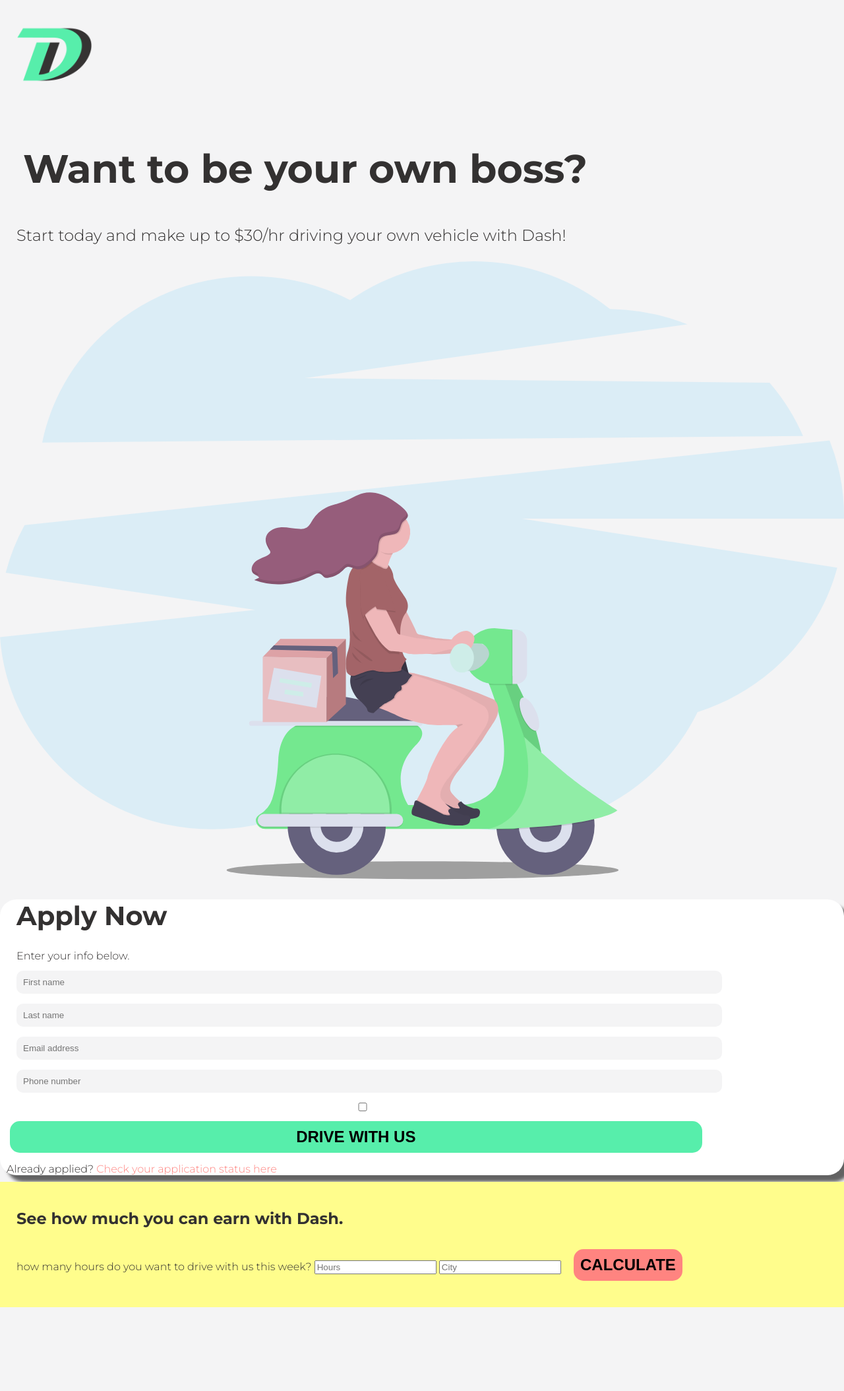
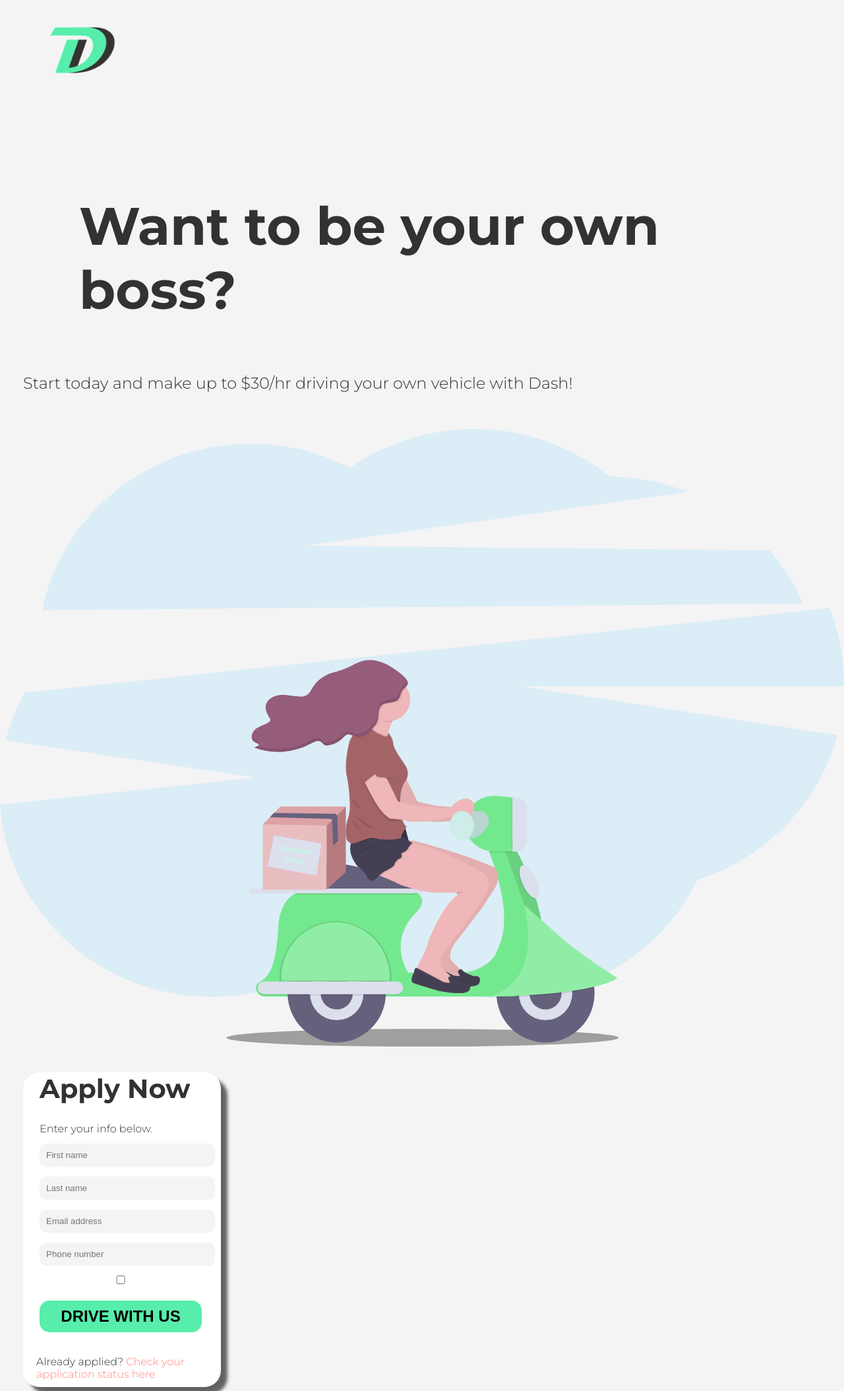
Before and after one commit to Jami0096/Jami0096.github.io, a plain HTML site: page landing-page/index.html in a window 1280 px wide. Shown: the top 2108 px of the page at 66% size. Before the commit the page ends 1981 px from the top, so only its background shows below. Drawn offline with Linux system fonts and the light colour scheme.

Commit message:
Fix test 1

```diff
--- a/landing-page/style.css
+++ b/landing-page/style.css
@@ -11,7 +11,9 @@
 #f7f7ff - white
 
 #333131 - black
+Mobil view size 375max
 */
+
 
 html,
 body {
@@ -44,10 +46,16 @@ body {
   font-weight: normal;
 }
 
+
+
+
+
 .applybox {
   display: block;
-
+  width: 300px;
+  height: auto;
   border: none;
+  margin: 35px;
   background-color: #fff;
   border-radius: 25px;
   box-shadow: 10px 10px  5px rgba(0,0,0,0.6);
@@ -72,7 +80,164 @@ body {
 }
 
 .applybox .applytext {
-  margin: 10px;
+  margin: 20px;
+
+  padding: 10px;
+  border: none;
+
+  margin-left: 10px;
+  margin-bottom: 15px;
+  border-radius: 10px;
+
+}
+
+.applybox .hidetext{
+  display: none;
+}
+
+.applybox h1 {
+  font-size:  40px;
+  padding-left: 25px;
+}
+
+.applybox h2 {
+  font-size:  16px;
+  font-weight: normal;
+  padding-left: 25px;
+}
+
+.applybox input {
+  background-color: #F4F4F5;
+  padding: 10px;
+  border: none;
+/*
+  margin: 5px;
+  margin-left: 25px;
+  margin-bottom: 15px;*/
+  border-radius: 10px;
+  width: 40px;
+  display: block;
+}
+
+.applybox input .checkbox {
+  padding: 10px;
+  margin: 5px;
+  width: 10px;
+}
+
+.applybox .drivebutton {
+  font-size:  24px;
+  font-weight: bold;
+  border-radius: 15px;
+  border: none;
+  background-color: #57eeab;
+  margin: 25px;
+  padding: 10px;
+}
+
+.footer {
+  background-color: #fffd8c;
+  padding: 25px;
+}
+
+.footer h1 {
+  font-size: 24px;
+  font-weight: bold;
+
+}
+
+.calculatebutton {
+  font-size:  24px;
+  font-weight: bold;
+  border: none;
+  border-radius: 15px;
+  background-color: #ff8480;
+  margin: 15px;
+  padding: 10px;
+}
+
+
+
+
+
+
+/*__________________view size 1920max_____________________________________*/
+/* desktop
+@media (min-width: 1920px) {  */
+
+  .header img {
+    width: 50px;
+    height: auto;
+    padding: 25px;
+    margin-left: 50px;
+    margin-top: 1px;
+}
+
+
+.landingmain {
+  display: block;
+  margin: 40px;
+  padding: 30px;
+}
+
+.landingmain h1 {
+  font-size: 80px;
+  padding: 100px;
+  margin-left: 60px;
+}
+
+
+
+.landingmain h2 {
+  font-size: 24px;
+  font-weight: normal;
+}
+
+.applybox {
+  display: block;
+
+
+  width: 300px;
+  height: auto;
+  border: none;
+  margin: 35px;
+  background-color: #fff;
+  border-radius: 25px;
+  box-shadow: 10px 10px  5px rgba(0,0,0,0.6);
+  -moz-box-shadow: 10px 10px  5px rgba(0,0,0,0.6);
+  -webkit-box-shadow: 10px 10px  5px rgba(0,0,0,0.6);
+  -o-box-shadow: 10px 10px  5px rgba(0,0,0,0.6);
+
+}
+
+
+
+
+.applybox a:link {
+  color: #ff8480;
+  text-decoration: none;
+}
+
+.applybox a:visited {
+  color: #ff8480;
+  text-decoration: none;
+}
+
+.applybox a:hover {
+  color: #ff8480;
+  text-decoration: none;
+}
+
+.applybox .applytext {
+  margin: 20px;
+
+  padding: 10px;
+  border: none;
+
+  margin-left: 10px;
+  margin-bottom: 15px;
+  border-radius: 10px;
+
 }
 
 .applybox .hidetext{
@@ -99,7 +264,7 @@ body {
   margin-bottom: 15px;
   border-radius: 10px;
   width: 82%;
-  display: block;
+  display: flex;
 }
 
 .applybox input .checkbox {
@@ -113,7 +278,7 @@ body {
   border-radius: 15px;
   border: none;
   background-color: #57eeab;
-  margin: 15px;
+  margin: 25px;
   padding: 10px;
 }
 
@@ -138,12 +303,139 @@ body {
   padding: 10px;
 }
 
-/* desktop */
-@media (min-width: 960px) {
+
+
+/*-----------tablet---view size 768----------------------------*/
+
+
+@media (min-width: 768px) {
   .header img {
-    width: 115px;
+    width: 100px;
     height: auto;
+    padding: 25px;
+    margin-left: 50px;
+    margin-top: 1px;
+}
 
-    margin: 25px;
-  }
+
+.landingmain {
+  display: block;
+  margin: 5px;
+  padding: 30px;
 }
+
+.landingmain h1 {
+  font-size: 80px;
+  padding: 25px;
+}
+
+
+
+.landingmain h2 {
+  font-size: 24px;
+  font-weight: normal;
+}
+
+.applybox {
+  display: block;
+  width: 300px;
+  height: auto;
+  border: none;
+  margin: 35px;
+  background-color: #fff;
+  border-radius: 25px;
+  box-shadow: 10px 10px  5px rgba(0,0,0,0.6);
+  -moz-box-shadow: 10px 10px  5px rgba(0,0,0,0.6);
+  -webkit-box-shadow: 10px 10px  5px rgba(0,0,0,0.6);
+  -o-box-shadow: 10px 10px  5px rgba(0,0,0,0.6);
+}
+
+.applybox a:link {
+  color: #ff8480;
+  text-decoration: none;
+}
+
+.applybox a:visited {
+  color: #ff8480;
+  text-decoration: none;
+}
+
+.applybox a:hover {
+  color: #ff8480;
+  text-decoration: none;
+}
+
+.applybox .applytext {
+  margin: 20px;
+
+  padding: 10px;
+  border: none;
+
+  margin-left: 10px;
+  margin-bottom: 15px;
+  border-radius: 10px;
+
+}
+
+.applybox .hidetext{
+  display: none;
+}
+
+.applybox h1 {
+  font-size:  40px;
+  padding-left: 25px;
+}
+
+.applybox h2 {
+  font-size:  16px;
+  font-weight: normal;
+  padding-left: 25px;
+}
+
+.applybox input {
+  background-color: #F4F4F5;
+  padding: 10px;
+  border: none;
+  margin: 5px;
+  margin-left: 25px;
+  margin-bottom: 15px;
+  border-radius: 10px;
+  width: 82%;
+  display: flex;
+}
+
+.applybox input .checkbox {
+  padding: 10px;
+  margin: 5px;
+}
+
+.applybox .drivebutton {
+  font-size:  24px;
+  font-weight: bold;
+  border-radius: 15px;
+  border: none;
+  background-color: #57eeab;
+  margin: 25px;
+  padding: 10px;
+}
+
+.footer {
+  background-color: #fffd8c;
+  padding: 25px;
+}
+
+.footer h1 {
+  font-size: 24px;
+  font-weight: bold;
+
+}
+
+.calculatebutton {
+  font-size:  24px;
+  font-weight: bold;
+  border: none;
+  border-radius: 15px;
+  background-color: #ff8480;
+  margin: 15px;
+  padding: 10px;
+}
```
Also changed, not shown: landing-page/images/bg-image/scooter290.jpg (added), landing-page/images/bg-image/scooter420.jpg (added), 1 other file.
